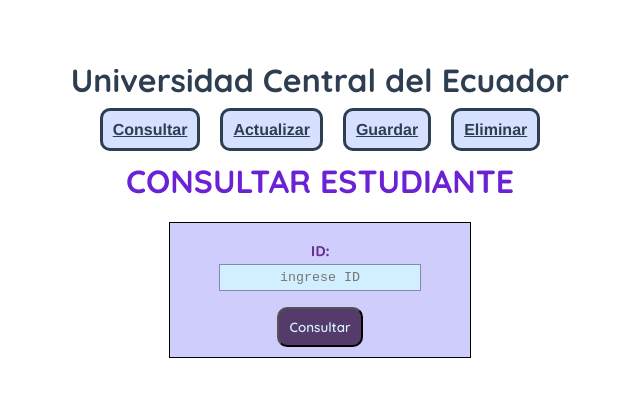
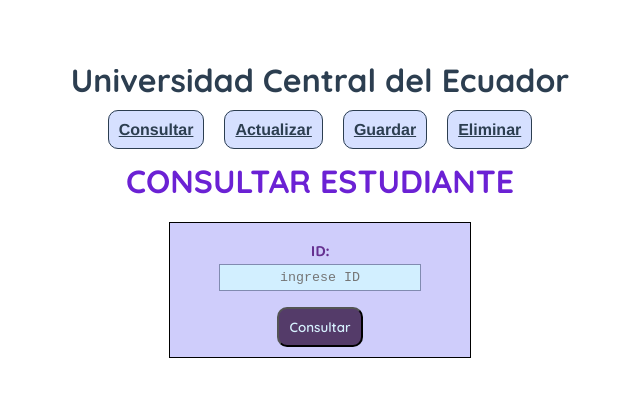
Before and after one commit to WendyJazmin/pw_vue_u3_p5_wc, a Vue app: page /#/consultar/1 in a window 1280 px wide. Shown: the top 396 px of the page, without its empty margins (320-960 px from the left). Built offline with nearby package versions, Linux system fonts and the light colour scheme.

Commit message:
modiciando taller38

```diff
--- a/src/App.vue
+++ b/src/App.vue
@@ -2,7 +2,7 @@
   <!--<EstudiantePagina></EstudiantePagina>-->
   <h1>Universidad Central del Ecuador</h1>
   <NavBar/>
-  <router-view />
+  <router-view /><!--Permite mostrar las páginas que se encuentran en el router.js-->
 
 </template>
 
--- a/src/components/NavBar.vue
+++ b/src/components/NavBar.vue
@@ -21,7 +21,7 @@
     color: #2c3e50;
     margin: 0px 10px;
     font-weight: bold;
-    border: solid;
+    border: 1px solid;
     padding: 10px 10px;
     border-radius: 10px;
     background-color: rgb(214, 224, 255)
--- a/src/pages/EstudianteConsultar.vue
+++ b/src/pages/EstudianteConsultar.vue
@@ -12,26 +12,12 @@
 
 export default {
 
-  created(){
-    console.log(this.$route)
-    console.log(this.$route.params.id)
-    console.log(THIS.$route.query.nombre)
-    console.log(THIS.$route.query.apellido)
-
-  },
-
-  //
-  methods:{
-    consultar(){
-
-    }
-  },
     components: {
       EstudianteReutilizable
   },
 
   created(){
-    console.log(this.$route)
+    console.log(this.$router)
     console.log(this.$route.params.id)
     console.log(this.$route.query)
     console.log(this.$route.query.anio)
```
